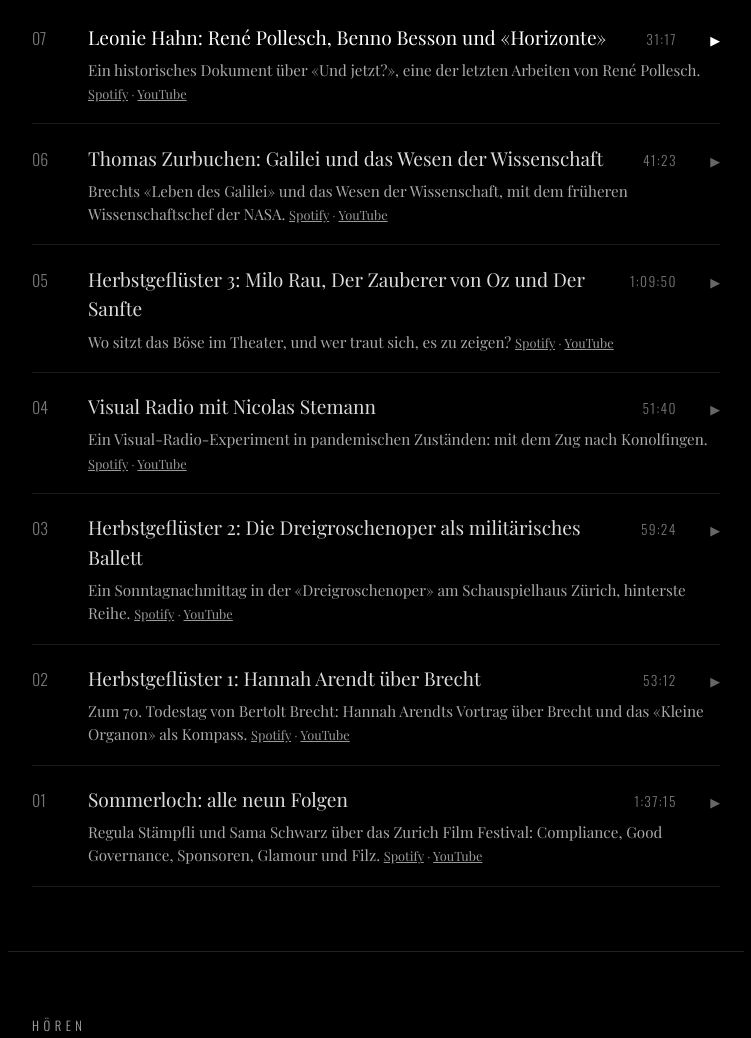
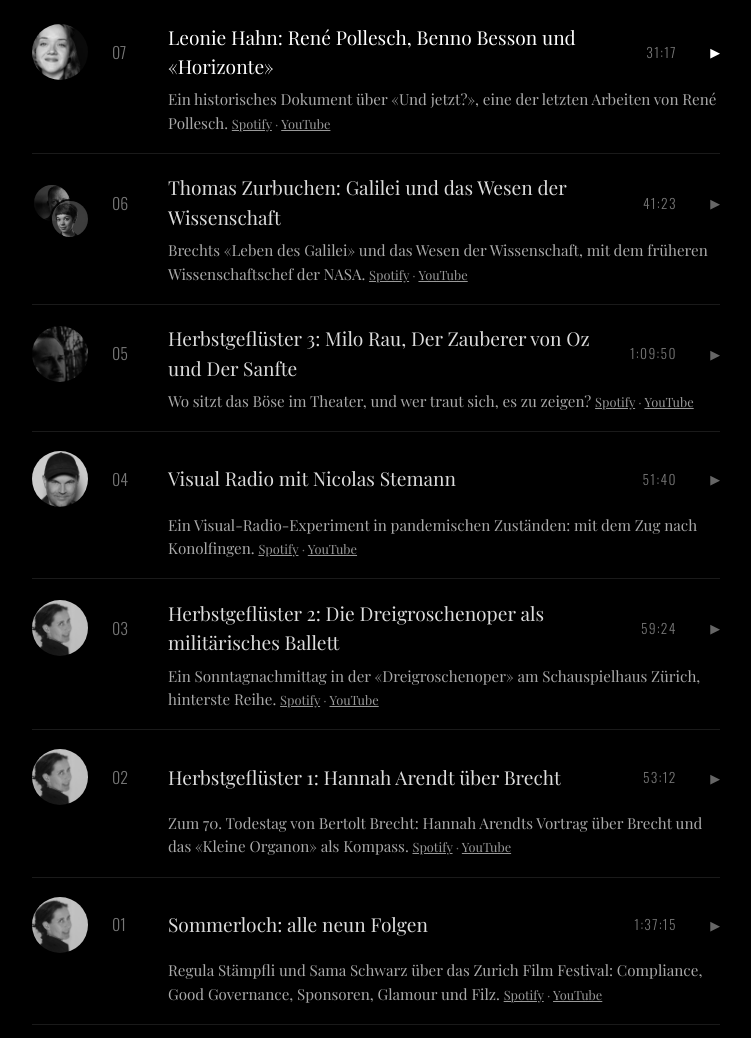
Before and after one commit to MaisonDuFutur/theaterpodcast, a plain HTML site: page index.html in a window 1280 px wide. Shown: the part 2779-3817 px from the top of the page, without its empty margins (264-1015 px from the left). Drawn offline with Linux system fonts and the light colour scheme.

Commit message:
Portraits der Gaeste in der Folgenliste

```diff
--- a/index.html
+++ b/index.html
@@ -57,6 +57,9 @@ footer{text-align:center;padding:4rem 1.5rem 3rem;border-top:1px solid #222}
 .ep{all:unset;box-sizing:border-box;display:flex;gap:1.5rem;align-items:baseline;width:100%;padding:1.2rem 0 .4rem;cursor:pointer}
 .ep:hover .t,.ep:focus-visible .t{color:#fff;text-decoration:underline;text-underline-offset:4px}
 .ep .t{font-size:1.2rem;flex:1;color:#ddd}
+.ep{align-items:center}.ep .por{width:56px;height:56px;border-radius:50%;object-fit:cover;filter:grayscale(1);opacity:.85;flex:none}.ep:hover .por,.ep.aktiv .por{opacity:1}
+.pors{display:flex;flex:none;width:56px;position:relative}.pors .por{width:40px;height:40px;border:2px solid #000}.pors .zwei{position:absolute;left:18px;top:16px}
+.liste .sub{margin-left:calc(56px + 3.5rem + 1.5rem)!important}
 .ep .play{font-size:.8rem;color:#666;width:1.2rem;text-align:right}
 .ep.aktiv .t{color:#fff}.ep.aktiv .play{color:#fff}
 .liste .sub{margin:0 0 1.1rem 3.5rem;font-size:.95rem}
@@ -93,43 +96,43 @@ footer{text-align:center;padding:4rem 1.5rem 3rem;border-top:1px solid #222}
   <ol class="liste">
     <li>
       <button class="ep aktiv" type="button" data-yt="LYujTS8feLM" data-nr="07" data-t="Leonie Hahn: René Pollesch, Benno Besson und «Horizonte»">
-        <span class="nr">07</span><span class="t">Leonie Hahn: René Pollesch, Benno Besson und «Horizonte»</span><span class="d">31:17</span><span class="play" aria-hidden="true">▶</span>
+        <img class="por" src="gast_hahn.jpg" alt="" loading="lazy"><span class="nr">07</span><span class="t">Leonie Hahn: René Pollesch, Benno Besson und «Horizonte»</span><span class="d">31:17</span><span class="play" aria-hidden="true">▶</span>
       </button>
       <p class="sub">Ein historisches Dokument über «Und jetzt?», eine der letzten Arbeiten von René Pollesch. <span class="alt"><a href="https://open.spotify.com/episode/2y5TytExWQH9uakYTKHxMV" target="_blank" rel="noopener">Spotify</a> · <a href="https://www.youtube.com/watch?v=LYujTS8feLM&amp;list=PLIrSxZ_-Kmog" target="_blank" rel="noopener">YouTube</a></span></p>
     </li>
     <li>
       <button class="ep" type="button" data-yt="DTprsG5LR0o" data-nr="06" data-t="Thomas Zurbuchen: Galilei und das Wesen der Wissenschaft">
-        <span class="nr">06</span><span class="t">Thomas Zurbuchen: Galilei und das Wesen der Wissenschaft</span><span class="d">41:23</span><span class="play" aria-hidden="true">▶</span>
+        <span class="pors"><img class="por" src="gast_zurbuchen.jpg" alt="" loading="lazy"><img class="por zwei" src="gast_kersting.jpg" alt="" loading="lazy"></span><span class="nr">06</span><span class="t">Thomas Zurbuchen: Galilei und das Wesen der Wissenschaft</span><span class="d">41:23</span><span class="play" aria-hidden="true">▶</span>
       </button>
       <p class="sub">Brechts «Leben des Galilei» und das Wesen der Wissenschaft, mit dem früheren Wissenschaftschef der NASA. <span class="alt"><a href="https://open.spotify.com/episode/5BDVRioQlcwjSuYhQmDYKf" target="_blank" rel="noopener">Spotify</a> · <a href="https://www.youtube.com/watch?v=DTprsG5LR0o&amp;list=PLIrSxZ_-Kmog" target="_blank" rel="noopener">YouTube</a></span></p>
     </li>
     <li>
       <button class="ep" type="button" data-yt="DuYmxSaKp1U" data-nr="05" data-t="Herbstgeflüster 3: Milo Rau, Der Zauberer von Oz und Der Sanfte">
-        <span class="nr">05</span><span class="t">Herbstgeflüster 3: Milo Rau, Der Zauberer von Oz und Der Sanfte</span><span class="d">1:09:50</span><span class="play" aria-hidden="true">▶</span>
+        <img class="por" src="gast_schwarz.jpg" alt="" loading="lazy"><span class="nr">05</span><span class="t">Herbstgeflüster 3: Milo Rau, Der Zauberer von Oz und Der Sanfte</span><span class="d">1:09:50</span><span class="play" aria-hidden="true">▶</span>
       </button>
       <p class="sub">Wo sitzt das Böse im Theater, und wer traut sich, es zu zeigen? <span class="alt"><a href="https://open.spotify.com/episode/3gdqKp0cpqndH45WIJa6Ua" target="_blank" rel="noopener">Spotify</a> · <a href="https://www.youtube.com/watch?v=DuYmxSaKp1U&amp;list=PLIrSxZ_-Kmog" target="_blank" rel="noopener">YouTube</a></span></p>
     </li>
     <li>
       <button class="ep" type="button" data-yt="gWPOUIkbWUo" data-nr="04" data-t="Visual Radio mit Nicolas Stemann">
-        <span class="nr">04</span><span class="t">Visual Radio mit Nicolas Stemann</span><span class="d">51:40</span><span class="play" aria-hidden="true">▶</span>
+        <img class="por" src="gast_stemann.jpg" alt="" loading="lazy"><span class="nr">04</span><span class="t">Visual Radio mit Nicolas Stemann</span><span class="d">51:40</span><span class="play" aria-hidden="true">▶</span>
       </button>
       <p class="sub">Ein Visual-Radio-Experiment in pandemischen Zuständen: mit dem Zug nach Konolfingen. <span class="alt"><a href="https://open.spotify.com/episode/5dfLZqz5ureyRcAXOO62Bj" target="_blank" rel="noopener">Spotify</a> · <a href="https://www.youtube.com/watch?v=gWPOUIkbWUo&amp;list=PLIrSxZ_-Kmog" target="_blank" rel="noopener">YouTube</a></span></p>
     </li>
     <li>
       <button class="ep" type="button" data-yt="KApo7BQ-_8E" data-nr="03" data-t="Herbstgeflüster 2: Die Dreigroschenoper als militärisches Ballett">
-        <span class="nr">03</span><span class="t">Herbstgeflüster 2: Die Dreigroschenoper als militärisches Ballett</span><span class="d">59:24</span><span class="play" aria-hidden="true">▶</span>
+        <img class="por" src="gast_staempfli.jpg" alt="" loading="lazy"><span class="nr">03</span><span class="t">Herbstgeflüster 2: Die Dreigroschenoper als militärisches Ballett</span><span class="d">59:24</span><span class="play" aria-hidden="true">▶</span>
       </button>
       <p class="sub">Ein Sonntagnachmittag in der «Dreigroschenoper» am Schauspielhaus Zürich, hinterste Reihe. <span class="alt"><a href="https://open.spotify.com/episode/7FxZn2NMR3G7PaJbcR77Ax" target="_blank" rel="noopener">Spotify</a> · <a href="https://www.youtube.com/watch?v=KApo7BQ-_8E&amp;list=PLIrSxZ_-Kmog" target="_blank" rel="noopener">YouTube</a></span></p>
     </li>
     <li>
       <button class="ep" type="button" data-yt="TuBLjq6oq5Q" data-nr="02" data-t="Herbstgeflüster 1: Hannah Arendt über Brecht">
-        <span class="nr">02</span><span class="t">Herbstgeflüster 1: Hannah Arendt über Brecht</span><span class="d">53:12</span><span class="play" aria-hidden="true">▶</span>
+        <img class="por" src="gast_staempfli.jpg" alt="" loading="lazy"><span class="nr">02</span><span class="t">Herbstgeflüster 1: Hannah Arendt über Brecht</span><span class="d">53:12</span><span class="play" aria-hidden="true">▶</span>
       </button>
       <p class="sub">Zum 70. Todestag von Bertolt Brecht: Hannah Arendts Vortrag über Brecht und das «Kleine Organon» als Kompass. <span class="alt"><a href="https://open.spotify.com/episode/4DYJ6aWD7ld41k7PIlBYAu" target="_blank" rel="noopener">Spotify</a> · <a href="https://www.youtube.com/watch?v=TuBLjq6oq5Q&amp;list=PLIrSxZ_-Kmog" target="_blank" rel="noopener">YouTube</a></span></p>
     </li>
     <li id="f01">
       <button class="ep" type="button" data-yt="TIXPYBT3K7w" data-nr="01" data-t="Sommerloch: alle neun Folgen">
-        <span class="nr">01</span><span class="t">Sommerloch: alle neun Folgen</span><span class="d">1:37:15</span><span class="play" aria-hidden="true">▶</span>
+        <img class="por" src="gast_staempfli.jpg" alt="" loading="lazy"><span class="nr">01</span><span class="t">Sommerloch: alle neun Folgen</span><span class="d">1:37:15</span><span class="play" aria-hidden="true">▶</span>
       </button>
       <p class="sub">Regula Stämpfli und Sama Schwarz über das Zurich Film Festival: Compliance, Good Governance, Sponsoren, Glamour und Filz. <span class="alt"><a href="https://open.spotify.com/episode/0yz2vXvf2hH2MZnMQgGGkM" target="_blank" rel="noopener">Spotify</a> · <a href="https://www.youtube.com/watch?v=TIXPYBT3K7w&amp;list=PLIrSxZ_-Kmog" target="_blank" rel="noopener">YouTube</a></span></p>
     </li>
```
Also changed, not shown: gast_hahn.jpg (added), gast_kersting.jpg (added), gast_schwarz.jpg (added), gast_staempfli.jpg (added), gast_stemann.jpg (added), gast_zurbuchen.jpg (added).
